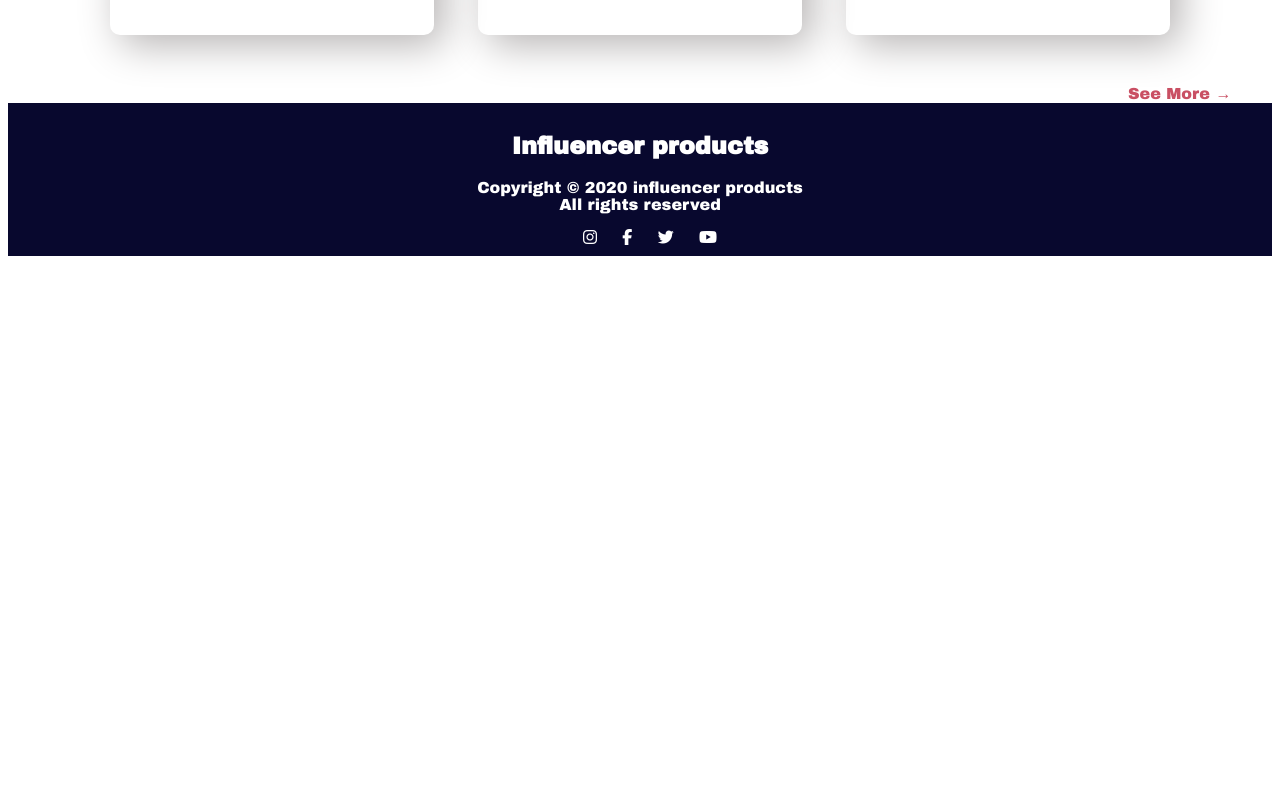
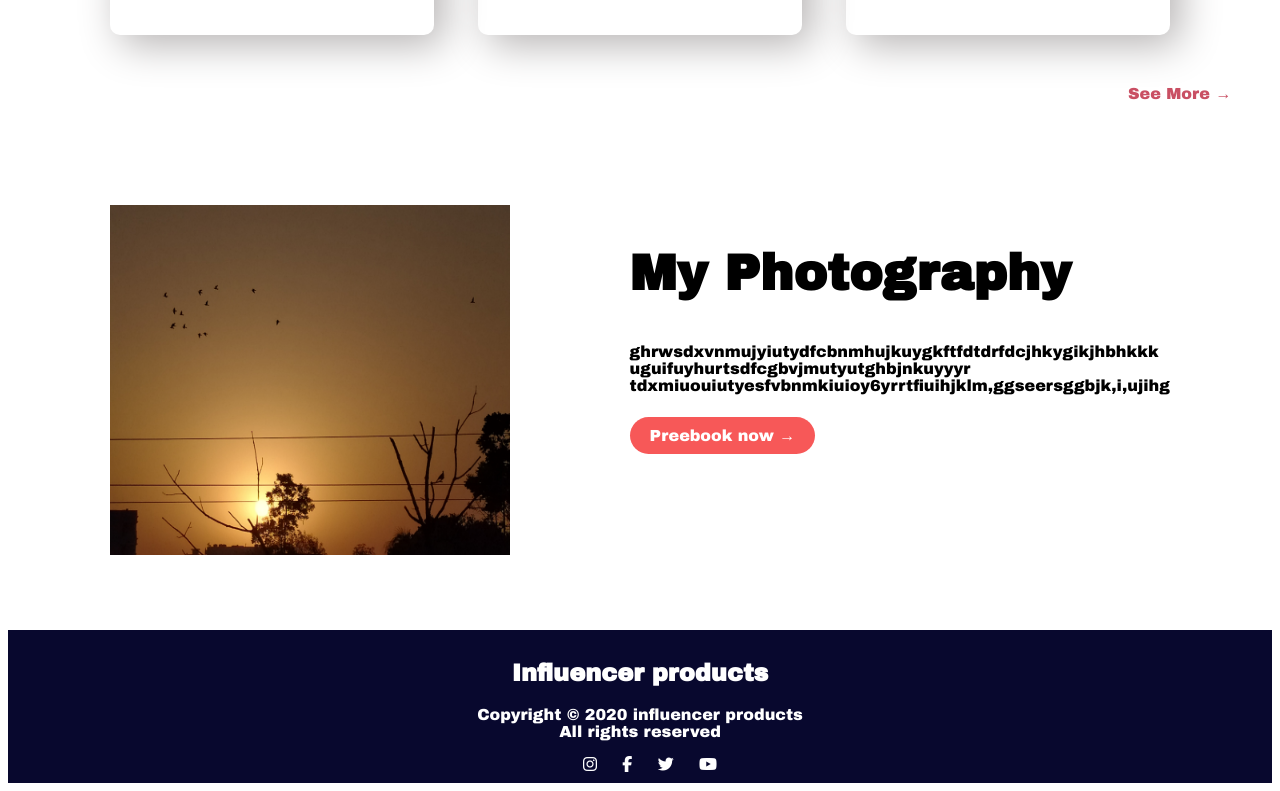
Before and after one commit to shahidaaktereva/influencer-gear, a plain HTML site: page index.html in a window 1280 px wide. Shown: the part 2529-3320 px from the top of the page. Before the commit the page ends 2793 px from the top, so only its background shows below. Drawn offline with Linux system fonts and the light colour scheme.

```diff
--- a/index.html
+++ b/index.html
@@ -171,6 +171,19 @@
     <div>
         <a class="button" target="blank" href="https://www.youtube.com/">See More <span>&#8594;</span></a>
     </div>
+    <section class="flexible-container margin">
+        <div class="half-width">
+            <img src="images/eva.jpg" alt="" width="400px" height="350px">
+        </div>
+        <div class="half-width">
+            <h1>My Photography</h1>
+            <p>ghrwsdxvnmujyiutydfcbnmhujkuygkftfdtdrfdcjhkygikjhbhkkk
+                uguifuyhurtsdfcgbvjmutyutghbjnkuyyyr <br>
+                tdxmiuouiutyesfvbnmkiuioy6yrrtfiuihjklm,ggseersggbjk,i,ujihg
+            </p> <br>
+            <a class="link-button" target="blank" href="https://www.youtube.com/">Preebook now <span>&#8594;</span></a>
+        </div>
+    </section>
     <section>
         <div class="abc">
             <h2 class="color">Influencer products</h2>
```
Also changed, not shown: images/eva.jpg (added).
